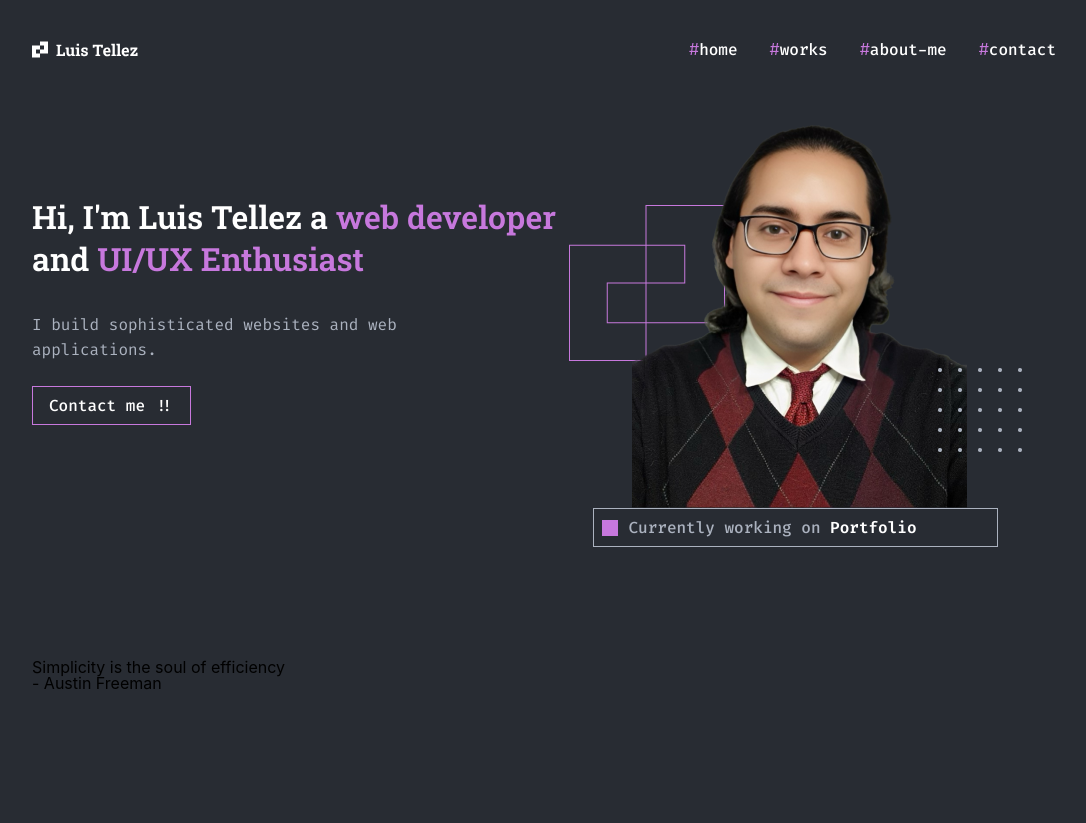
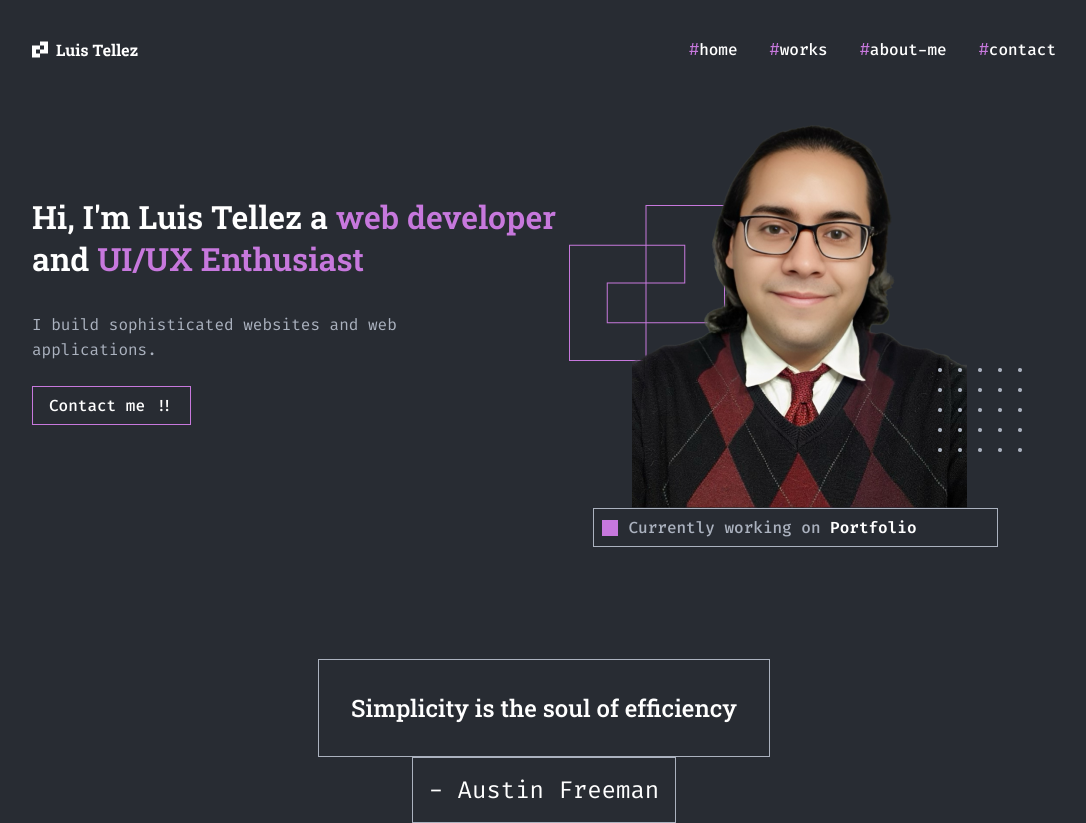
Before and after one commit to aegisnull/luistellez, a React (Create React App) app: page / in a window 1280 px wide. Shown: the whole page, without its empty margins (96-1182 px from the left). Before the commit the page ends 800 px from the top, so only its background shows below. Built offline with nearby package versions, Linux system fonts and the light colour scheme.

Commit message:
feat: add Roboto-Slab medium font

```diff
--- a/src/components/Quote/Quote.js
+++ b/src/components/Quote/Quote.js
@@ -3,7 +3,7 @@ import './Quote.scss';
 function Quote() {
   return (
     <section className='quote'>
-      <p className='quote__text'>Simplicity is the soul of efficiency</p>
+      <q className='quote__text'>Simplicity is the soul of efficiency</q>
       <p className='quote__author'>- Austin Freeman</p>
     </section>
   );
--- a/src/components/Quote/Quote.scss
+++ b/src/components/Quote/Quote.scss
@@ -0,0 +1,27 @@
+.quote {
+  display: flex;
+  flex-direction: column;
+  align-items: center;
+
+  &__text {
+    font-family: 'Roboto-Slab', serif;
+    font-weight: 500;
+    font-size: 24px;
+    line-height: 32px;
+    color: var(--white-color);
+    border: 1px solid var(--gray-color);
+    width: fit-content;
+    padding: 32px;
+  }
+
+  &__author {
+    font-family: 'Fira Code', monospace;
+    font-weight: 400;
+    font-size: 24px;
+    line-height: 32px;
+    color: var(--white-color);
+    border: 1px solid var(--gray-color);
+    width: fit-content;
+    padding: 16px;
+  }
+}
--- a/src/vendor/fonts.css
+++ b/src/vendor/fonts.css
@@ -1,3 +1,10 @@
+@font-face {
+  font-family: 'Roboto-Slab';
+  font-weight: 500;
+  font-style: normal;
+  src: url(./fonts/RobotoSlab-Medium.woff2) format('woff2');
+}
+
 @font-face {
   font-family: 'Roboto-Slab';
   font-weight: 600;
```
Also changed, not shown: src/vendor/fonts/RobotoSlab-Medium.woff2 (added).
